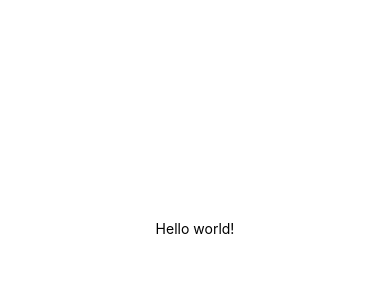
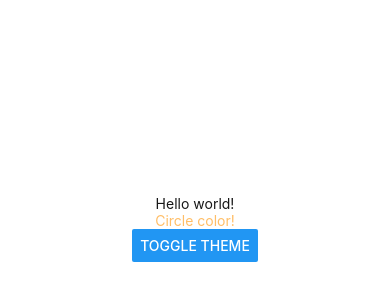
Before and after one commit to Aler1x/recipe-app, a React Native app: screen / in a window 390 px wide. Shown: the part 194-494 px from the top of the page. Built offline with nearby package versions, Linux system fonts and the light colour scheme.

Commit message:
feat: dark/light mode context

```diff
--- a/App.tsx
+++ b/App.tsx
@@ -1,20 +1,11 @@
-import { StatusBar } from 'expo-status-bar';
-import { StyleSheet, Text, View } from 'react-native';
+import ThemeProvider from './store/themeContext';
+import Home from './screens/Home';
 
 export default function App() {
+
   return (
-    <View style={styles.container}>
-      <Text>Hello world!</Text>
-      <StatusBar style="auto" />
-    </View>
+    <ThemeProvider>
+      <Home />
+    </ThemeProvider>
   );
 }
-
-const styles = StyleSheet.create({
-  container: {
-    flex: 1,
-    backgroundColor: '#fff',
-    alignItems: 'center',
-    justifyContent: 'center',
-  },
-});
--- a/app.json
+++ b/app.json
@@ -5,7 +5,7 @@
     "version": "1.0.0",
     "orientation": "portrait",
     "icon": "./assets/icon.png",
-    "userInterfaceStyle": "light",
+    "userInterfaceStyle": "automatic",
     "splash": {
       "image": "./assets/splash.png",
       "resizeMode": "contain",
--- /dev/null
+++ b/screens/Home.tsx
@@ -0,0 +1,26 @@
+import React from 'react'
+import { Button, StyleSheet, Text, View } from 'react-native';
+import { useTheme } from '../store/themeContext';
+
+const Home = () => {
+  const { theme, toggleTheme } = useTheme();
+
+  return (
+    <View style={[styles.container, { backgroundColor: theme.cardBg }]}>
+      <Text style={{color: theme.text}}>Hello world!</Text>
+      <Text style={{color: theme.bgCircle}}>Circle color!</Text>
+      <Button title="Toggle Theme" onPress={toggleTheme} />
+    </View>
+  )
+}
+
+export default Home;
+
+const styles = StyleSheet.create({
+  container: {
+    flex: 1,
+    backgroundColor: '#fff',
+    alignItems: 'center',
+    justifyContent: 'center',
+  },
+});
--- /dev/null
+++ b/store/themeContext.tsx
@@ -0,0 +1,53 @@
+import React, { ReactNode, useCallback, useEffect, useState } from 'react';
+import { lightTheme, darkTheme } from '../utils/theme';
+import { Appearance, useColorScheme } from 'react-native';
+
+
+const ThemeContext = React.createContext({
+  isDark: false,
+  theme: lightTheme,
+  toggleTheme: () => {},
+});
+
+export const useTheme = () => {
+  const context = React.useContext(ThemeContext);
+
+  if (!context) {
+    throw new Error('useTheme must be used within a ThemeProvider');
+  }
+
+  return context;
+};
+
+const CustomThemeProvider = ({ children }: { children: ReactNode}) => {
+  const colorScheme = useColorScheme();
+  const [isDark, setIsDark] = useState(colorScheme === 'dark');
+  const [theme, setTheme] = useState(isDark ? darkTheme : lightTheme);
+
+  useEffect(() => {
+    const isDark = colorScheme === 'dark';
+    setTheme(isDark ? darkTheme : lightTheme);
+    setIsDark(isDark);
+  }, [colorScheme]);
+
+
+  const toggleTheme = useCallback(() => {
+    setIsDark((wasDark) => {
+      const newIsDark = !wasDark;
+      setTheme(newIsDark ? darkTheme : lightTheme);
+      return newIsDark;
+    });
+  }, []);
+
+  return (
+    <ThemeContext.Provider value={{ isDark, theme, toggleTheme }}>
+      {children}
+    </ThemeContext.Provider>
+  );
+};
+
+const ThemeProvider = ({ children }: { children: ReactNode}) => (
+  <CustomThemeProvider>{children}</CustomThemeProvider>
+);
+
+export default ThemeProvider;
--- /dev/null
+++ b/utils/theme.ts
@@ -0,0 +1,45 @@
+
+type Theme = {
+  background: string;
+  foreground: string;
+  text: string;
+  bgCircle: string;
+  modalBg: string;
+  backdrop: string;
+  /**
+  * List items, recipe list filter button, etc.
+  */
+  cardBg: string;
+  stepDone: string;
+  stepUndone: string;
+  searchBarBg: string;
+};
+
+export const lightTheme: Theme = {
+  background: 'white',
+  foreground: '#181818',
+  text: '#181818',
+  bgCircle: 'rgba(255, 190, 103, 1)',
+  modalBg: '#F3F3F3',
+  backdrop: 'rgba(32, 32, 32, 0.23)',
+  cardBg: '#FFFFFF',
+  stepDone: '#3D974B',
+  stepUndone: '#D5D5D5',
+
+  searchBarBg: '#F3F3F3',
+};
+
+export const darkTheme: Theme = {
+  background: '#151515',
+  foreground: '#F3F3F3',
+  text: '#F3F3F3',
+  bgCircle: 'rgba(37, 44, 34, 0.34)',
+  modalBg: '#181818',
+  backdrop: 'rgba(0, 0, 0, 0.27)',
+  cardBg: '#232323',
+  stepDone: '#3D974B',
+  stepUndone: '#6B6B6B',
+
+
+  searchBarBg: '#F3F3F3',
+};
```
Also changed, not shown: 1 other file (tests, documents, lock files or other folders).
